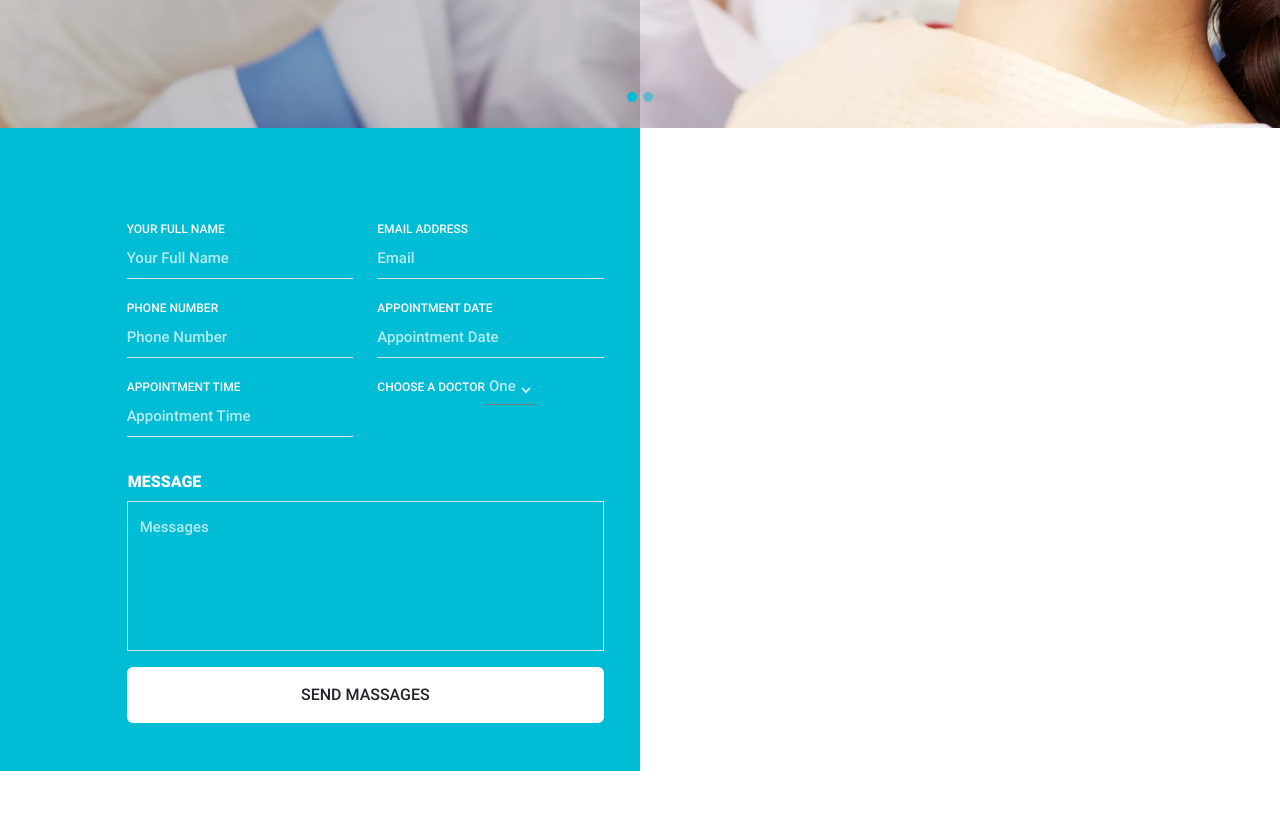
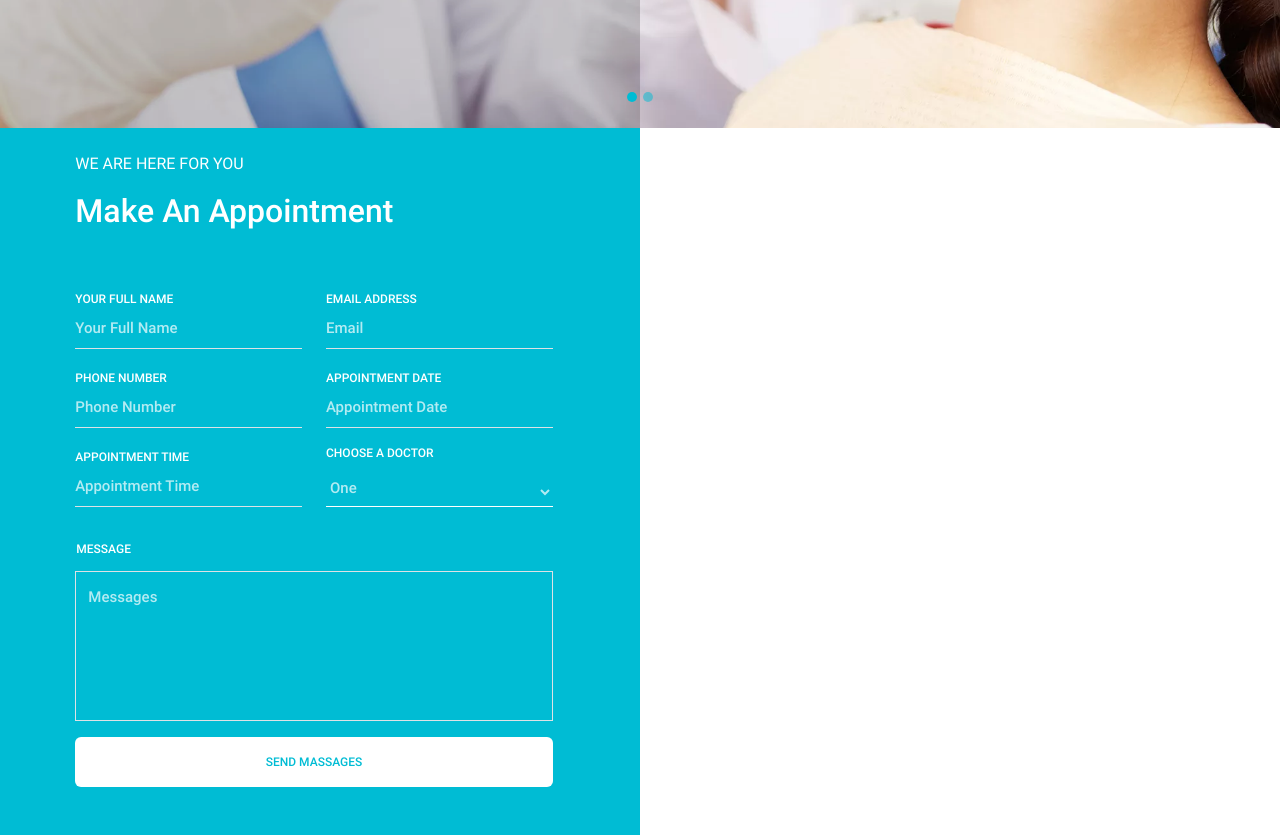
Before and after one commit to AmirHosseinShamsi/Dental-template, a React (Vite) app: page / in a window 1280 px wide. Shown: the part 840-1675 px from the top of the page. Before the commit the page ends 1611 px from the top, so only its background shows below. Built offline with nearby package versions, Linux system fonts and the light colour scheme; a web font is replaced by a local one.

Commit message:
final left side

```diff
--- a/components/main-section/take-appointment/left-section/LeftSection.jsx
+++ b/components/main-section/take-appointment/left-section/LeftSection.jsx
@@ -19,19 +19,19 @@ const LeftSection = () => {
             type: 'text',
             align: '',
             id: 'emailInput',
-    },{
+        }, {
             label: 'phone number',
             placeholder: 'phone number',
             type: 'text',
             align: '',
             id: 'phoneInput',
-    },{
+        }, {
             label: 'appointment date',
             placeholder: 'appointment date',
             type: 'text',
             align: '',
             id: 'appointmentInput',
-    },{
+        }, {
             label: 'appointment time',
             placeholder: 'appointment time',
             type: 'text',
@@ -48,7 +48,7 @@ const LeftSection = () => {
         }, {
             value: 'two',
             text: 'two',
-        },{
+        }, {
             value: 'two',
             text: 'two',
         }
@@ -56,10 +56,10 @@ const LeftSection = () => {
     }
     return (
         <div className={`col-lg-6 col-12 ${classes.leftSectionBackground}`}>
-            <div className="row m-0 justify-content-lg-end justify-content-center">
-                <Heading/>
+            <div className="row m-0 justify-content-center">
+                <Heading text="we are here for you" heading="make an appointment"/>
                 <div className="col-10 ps-0">
-                    <form action="#" className="row m-0">
+                    <div className="row m-0">
                         {inputData.map((item, index) => {
                             return <Input data={{...item}}/>
                         })}
@@ -71,7 +71,7 @@ const LeftSection = () => {
                                 massages
                             </button>
                         </div>
-                    </form>
+                    </div>
                 </div>
             </div>
         </div>
--- a/components/main-section/take-appointment/left-section/LeftSection.module.css
+++ b/components/main-section/take-appointment/left-section/LeftSection.module.css
@@ -3,10 +3,6 @@
 }
 .buttonDesign {
     font-family: 'Roboto-Medium' , serif !important;
-    font-size: 12px;
-    color: var(--main-light-blue);
+    font-size: 12px !important;
+    color: var(--main-light-blue) !important;
 }
-
-.buttonDesign:hover {
-    color: var(--main-light-blue);
-}
--- a/components/main-section/take-appointment/left-section/heading/Heading.module.css
+++ b/components/main-section/take-appointment/left-section/heading/Heading.module.css
@@ -1,3 +1,6 @@
-.textDesign , .headingDesign{
+.textDesign{
     font-family: 'Roboto-Regular' , serif !important;
 }
+.headingDesign{
+    font-family: 'Roboto-Medium' , serif !important;
+}
--- a/components/main-section/take-appointment/left-section/select-box/SelectBox.jsx
+++ b/components/main-section/take-appointment/left-section/select-box/SelectBox.jsx
@@ -2,10 +2,10 @@ import React from 'react';
 import classes from './SelectBox.module.css';
 const SelectBox = ({data}) => {
     return (
-        <div className={`${data.align === "" ? "col-md-6 col-12" : data.align}`}>
+        <div className={`${data.align === "" ? "d-flex flex-column col-md-6 col-12" : data.align}`}>
             <label className={`text-uppercase text-white ${classes.labelStyle}`}>{data.label}</label>
             <select
-                className={`bg-transparent rounded-0 border-start-0 border-end-0 border-top-0 pb-2 ps-0 ${classes.placeholderStyle}`}
+                className={`bg-transparent mt-3 rounded-0 border-start-0 border-end-0 border-top-0 pb-2 ps-0 ${classes.placeholderStyle}`}
                 aria-label="Default select example">
                 {data.options.map((item, index) => {
                     return <option className={classes.optionsDesign} value={item.value}>{item.text}</option>
--- a/components/main-section/take-appointment/left-section/select-box/SelectBox.module.css
+++ b/components/main-section/take-appointment/left-section/select-box/SelectBox.module.css
@@ -7,6 +7,11 @@
     font-family: 'Roboto-Medium' , serif !important;
     font-size: 15px;
     text-transform: capitalize;
+    border-bottom: 1px solid white;
+}
+.placeholderStyle:focus {
+    box-shadow: none;
+    outline: none;
 }
 .optionsDesign {
     color: black !important;
--- a/components/main-section/take-appointment/left-section/text-area/TextArea.jsx
+++ b/components/main-section/take-appointment/left-section/text-area/TextArea.jsx
@@ -3,7 +3,7 @@ import classes from './TextArea.module.css';
 const TextArea = ({label = "" , placeholder=""}) => {
     return (
         <div className="form-floating col-12">
-            <label className="form-label text-uppercase text-white">{label}</label>
+            <label className={`form-label text-uppercase text-white ${classes.textAreaLabel}`}>{label}</label>
             <textarea className={`form-control bg-transparent rounded-0 mt-5 ${classes.textAreaDesign}`}
                       placeholder={placeholder}></textarea>
         </div>
--- a/components/main-section/take-appointment/left-section/text-area/TextArea.module.css
+++ b/components/main-section/take-appointment/left-section/text-area/TextArea.module.css
@@ -2,3 +2,7 @@
     height: 150px !important;
     resize: none;
 }
+.textAreaLabel {
+    font-size: 12px !important;
+    font-family: 'Roboto-Medium' , serif !important;
+}
```
Lines whose indentation alone changed are shown as unchanged.
